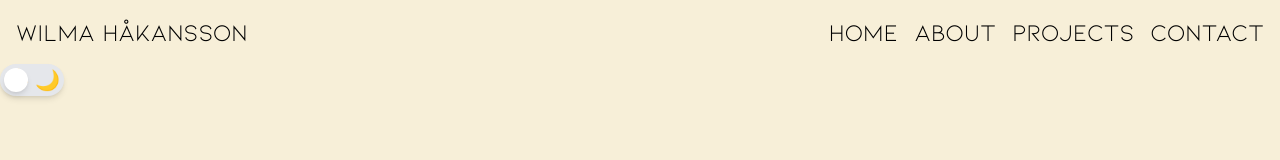
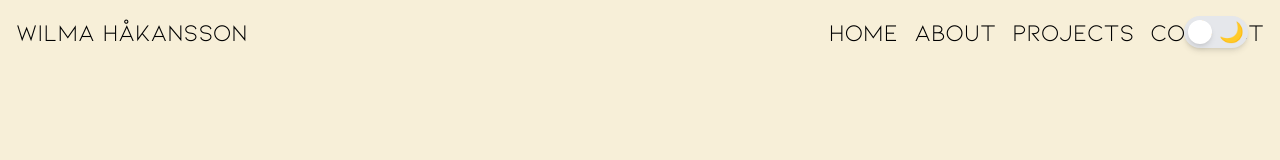
Before and after one commit to gitwilma/portfolio-project, a React (Vite) app: page / in a window 1280 px wide. Shown: the top 160 px of the page. Built offline with nearby package versions, Linux system fonts and the light colour scheme.

Commit message:
new design theme switch + functioning nav between all pages

```diff
--- a/src/App.tsx
+++ b/src/App.tsx
@@ -7,8 +7,10 @@ export default function App() {
   return (
     <div className="min-h-screen flex flex-col">
       <Navbar />
-      <header />
-      <ThemeSwitcher />
+      <div className="absolute top-4 right-8 z-30">
+        <ThemeSwitcher />
+      </div>
+
       <main className="flex-grow container mx-auto px-4">
         <Outlet />
       </main>
--- a/src/components/Navbar.tsx
+++ b/src/components/Navbar.tsx
@@ -2,13 +2,13 @@ import { Link } from "react-router-dom";
 
 export default function Navbar() {
   return (
-    <nav className="bg-[#F7EFD8] font-[Kiona-Regular] text-2xl">
+    <nav className="bg-[#F7EFD8] font-[Kiona-Regular] text-2xl relative z-20">
       <div className="container mx-auto px-4">
         <div className="flex justify-between items-center h-16">
           <Link to="/" className="text-2xl font-bolder">
             Wilma Håkansson
           </Link>
-          <div className="flex space-x-4">
+          <div className="flex space-x-4 ml-auto">
             <Link to="/" className="hover:text-gray-600">
               Home
             </Link>
```
